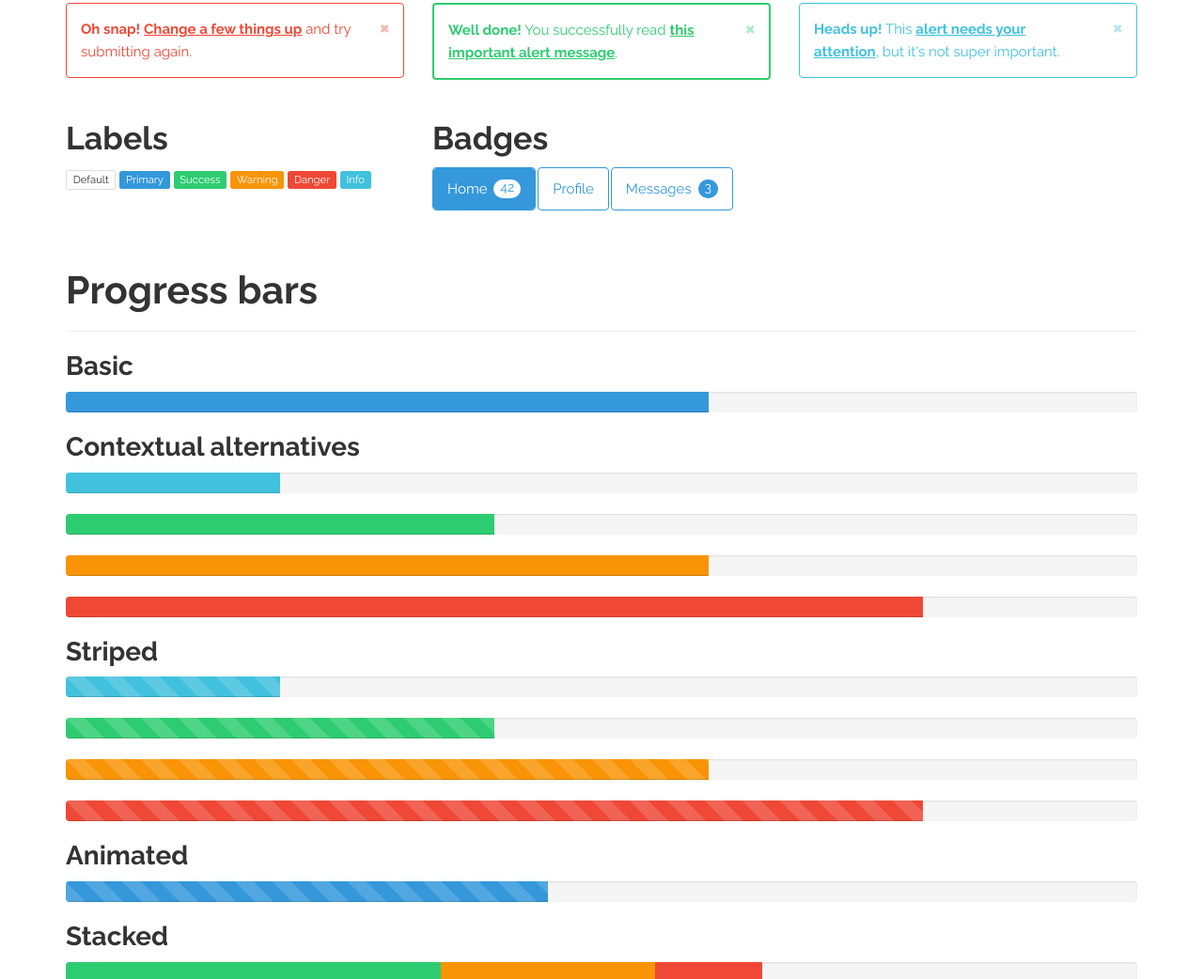
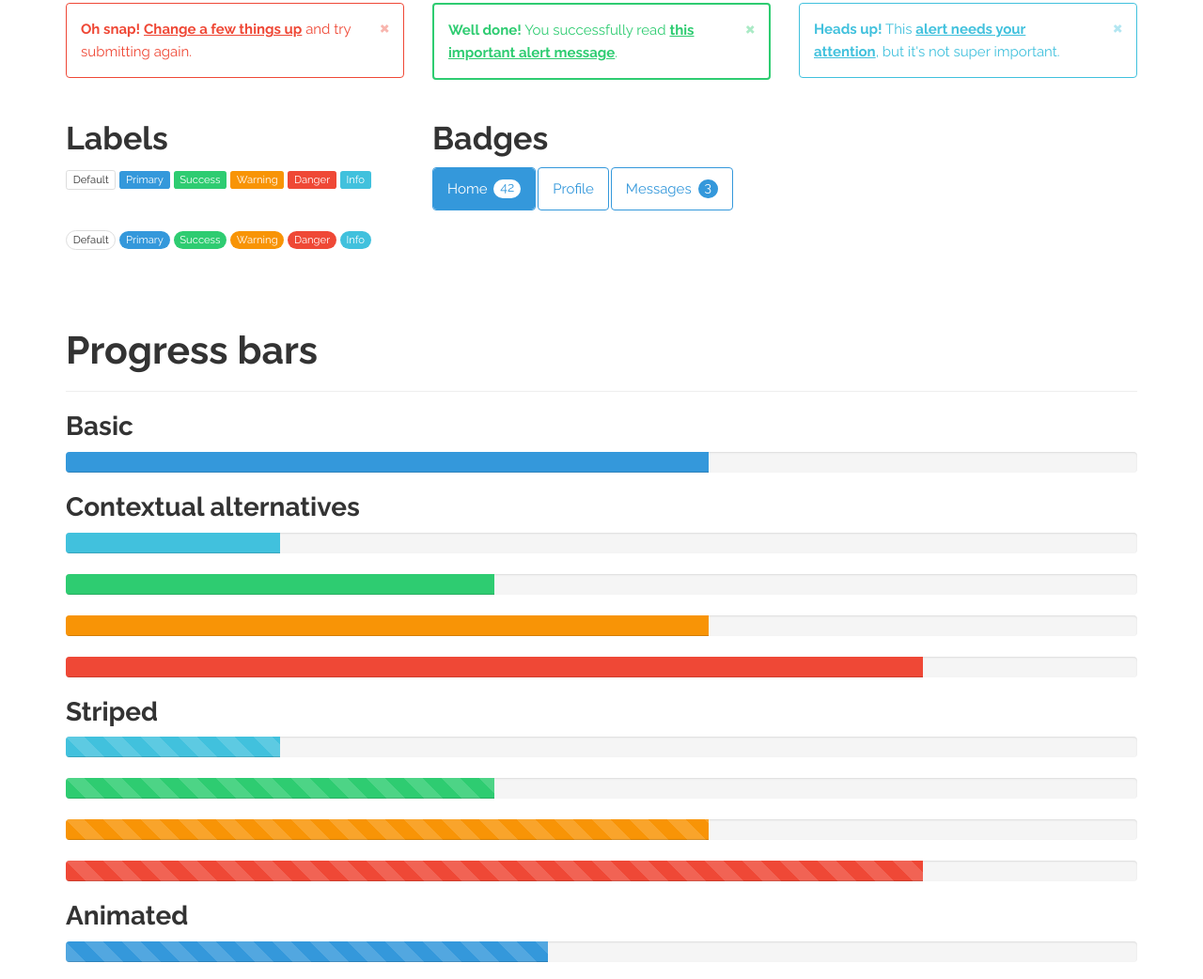
Before and after one commit to Kikobeats/bootstrap-borderless-theme, a website: page index.html in a window 1280 px wide. Shown: the part 5351-6393 px from the top of the page at 94% size. Drawn offline with nearby package versions, Linux system fonts and the light colour scheme.

Commit message:
improve labels

```diff
--- a/index.html
+++ b/index.html
@@ -965,6 +965,15 @@
               <span class="label label-danger">Danger</span>
               <span class="label label-info">Info</span>
             </div>
+
+            <div class="bs-component" style="margin-bottom: 40px;">
+              <span class="label label-rounded label-default">Default</span>
+              <span class="label label-rounded label-primary">Primary</span>
+              <span class="label label-rounded label-success">Success</span>
+              <span class="label label-rounded label-warning">Warning</span>
+              <span class="label label-rounded label-danger">Danger</span>
+              <span class="label label-rounded label-info">Info</span>
+            </div>
           </div>
           <div class="col-lg-4">
             <h2>Badges</h2>
--- a/less/bootswatch.less
+++ b/less/bootswatch.less
@@ -183,6 +183,7 @@ blockquote.pull-right {
   font-weight: 600;
 }
 
+.label-rounded,
 .btn-rounded {
   border-radius: 20px;
 }
@@ -331,7 +332,6 @@ input[placeholder="Search"] {
   border-width: 2px;
 }
 
-
 .alert-primary { .alert-color(@brand-primary); }
 .alert-success { .alert-color(@brand-success); }
 .alert-info { .alert-color(@brand-info); }
@@ -342,7 +342,6 @@ input[placeholder="Search"] {
 
 .label {
   font-weight: normal;
-
   &-default {
     border: 1px solid #ddd;
     color: @text-color;
```
Also changed, not shown: dist/borderless.css, dist/borderless.min.css.
